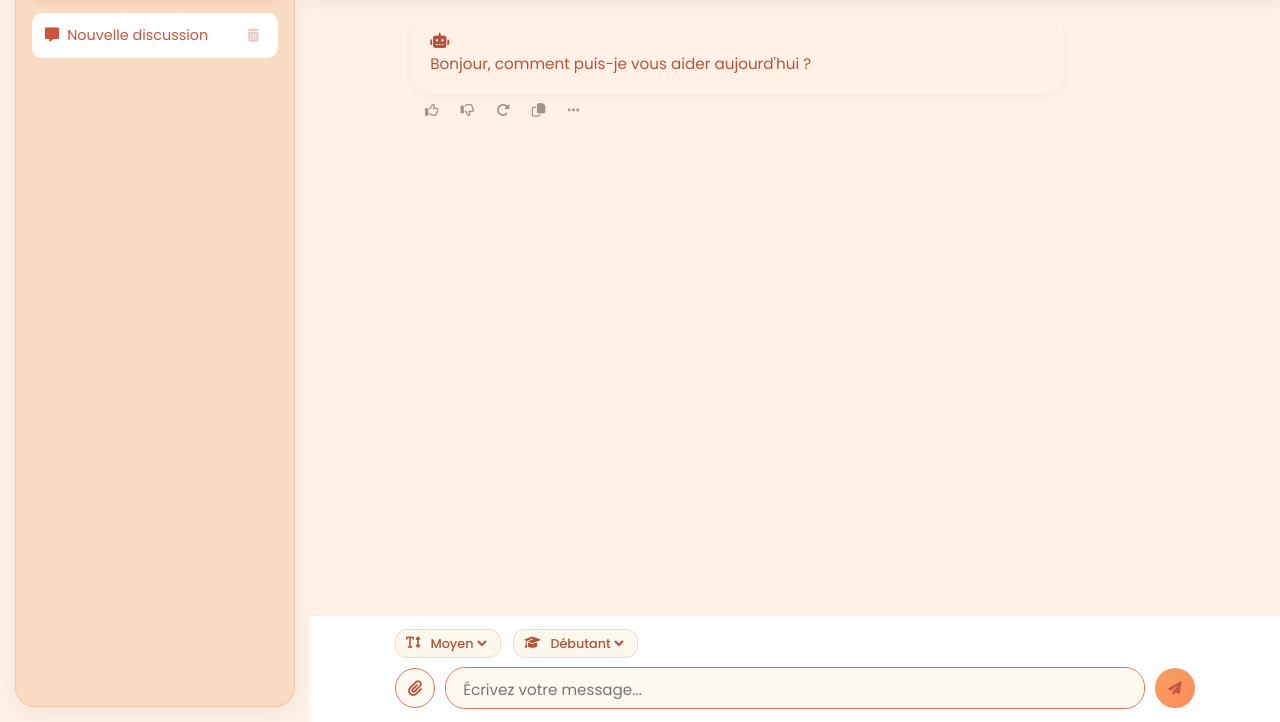
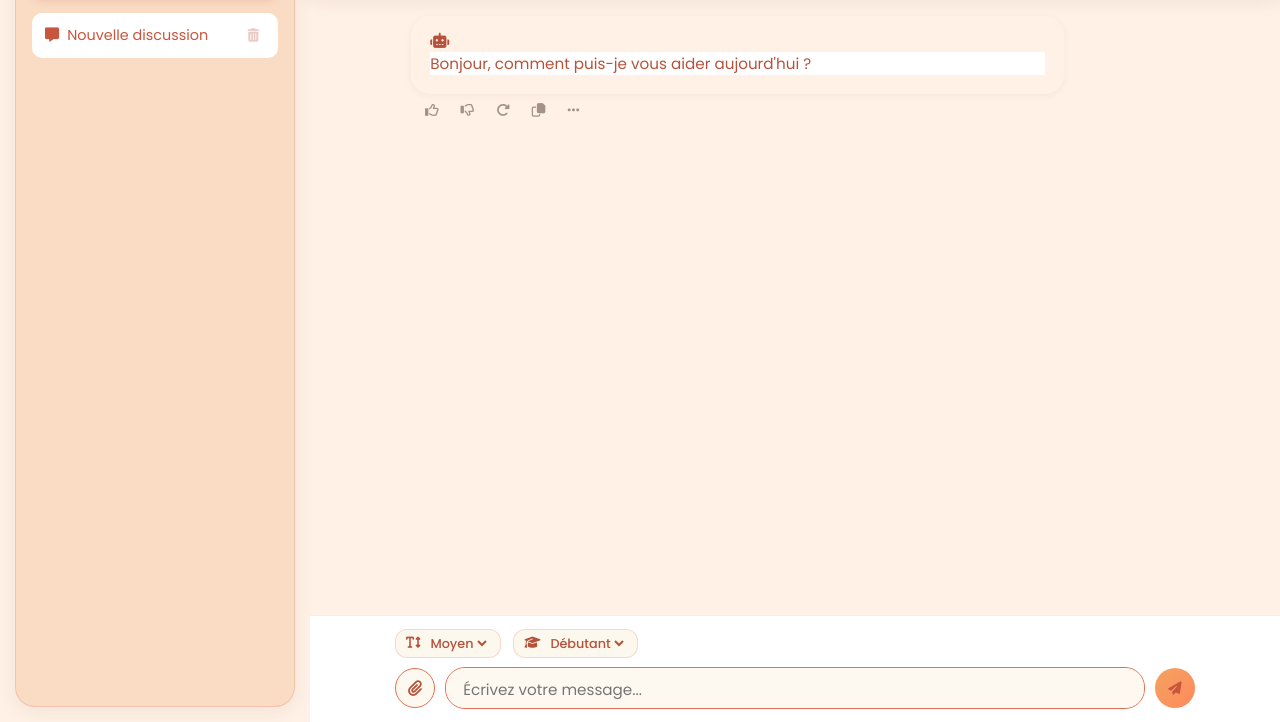
Before and after one commit to Mama-cyber/Chat-bot, a website: page public/index.html in a window 1280 px wide. Shown: the part 78-800 px from the top of the page. Drawn offline with nearby package versions, Linux system fonts and the light colour scheme.

Commit message:
Update bot message styles for consistent appearance

```diff
--- a/public/styles.css
+++ b/public/styles.css
@@ -222,8 +222,9 @@ header a {
   border-bottom-right-radius: 5px;
 }
 
-/* CORRECTIF COULEUR CONSTANTE POUR LA BULLE DE L'IA */
+/* BLOCAGE ABSOLU DE LA COULEUR VISUELLE DE L'IA EN BLANC PUR */
 .bot-message {
+  background: #ffffff !important;
   background-color: #ffffff !important;
   color: var(--text);
   border: 1px solid rgba(224, 122, 95, 0.15);
@@ -232,7 +233,8 @@ header a {
 }
 
 .bot-message-content {
-  background-color: transparent !important;
+  background: #ffffff !important;
+  background-color: #ffffff !important;
 }
 
 .error-message {
```
